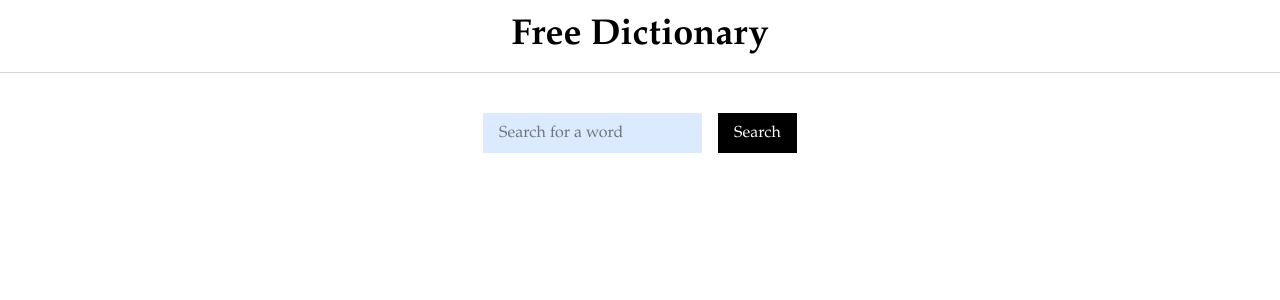
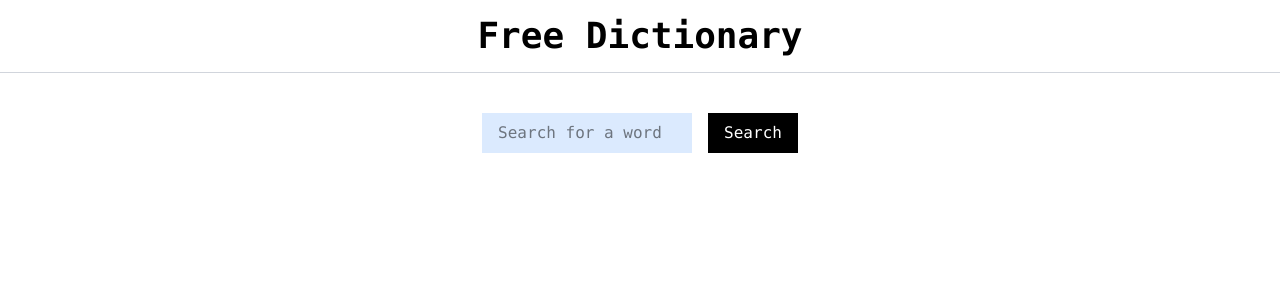
Before and after one commit to gabholli/dictionary-website, a Next.js app: page / in a window 1280 px wide. Shown: the top 300 px of the page. Built offline with nearby package versions, Linux system fonts and the light colour scheme.

Commit message:
Changed font back to previous style

```diff
--- a/src/app/layout.tsx
+++ b/src/app/layout.tsx
@@ -11,7 +11,7 @@ export default function RootLayout({
     <html lang="en">
       <title>Free Dictionary</title>
       <body
-        className="font-garamond"
+        className="font-mono"
       >
         <Header />
         {children}
```
